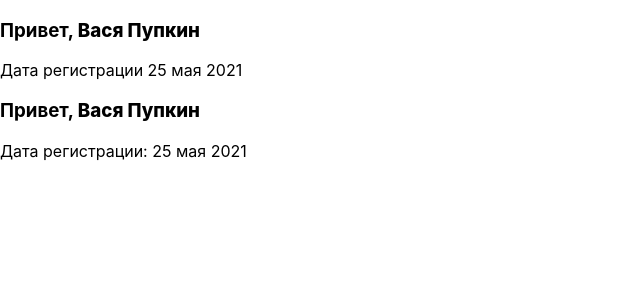
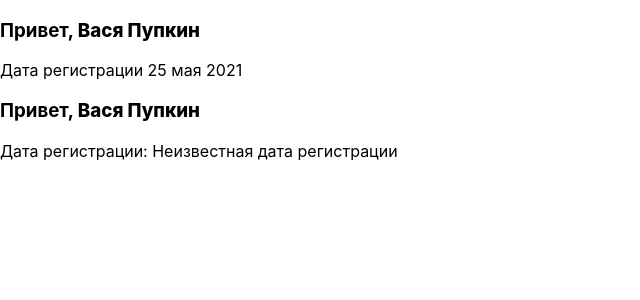
Before and after one commit to faceless49/arch-tutorial, a React (Create React App) app: page / in a window 1280 px wide. Shown: the top 300 px of the page, without its empty margins (0-640 px from the left). Built offline with nearby package versions, Linux system fonts and the light colour scheme.

Commit message:
Внес правки по замечаниям. Переименовал класс S на STYLE. Сделал проверки пропсов. Убрал кавычки при передаче name пропсов

```diff
--- /dev/null
+++ b/src/react-app-env.d.ts
@@ -0,0 +1 @@
+/// <reference types="react-scripts" />
--- a/src/tutorial-1/App.tsx
+++ b/src/tutorial-1/App.tsx
@@ -6,8 +6,8 @@ export const App = () => {
 
   return (
     <div>
-      <ProfileFunc name={"Вася Пупкин"} registredAt={date} />
-      <ProfileClass name={"Вася Пупкин"} registredAt={date} />
+      <ProfileFunc name="Вася Пупкин" registredAt={date} />
+      <ProfileClass name="Вася Пупкин" />
     </div>
   );
 };
--- a/src/tutorial-1/components/ProfileClass.tsx
+++ b/src/tutorial-1/components/ProfileClass.tsx
@@ -1,21 +1,32 @@
 import React from "react";
 import { montoToStr } from "../utils/utils";
-import s from "./Profile.module.scss";
+import style from "./Profile.module.scss";
 type PropsType = {
-  name: string;
-  registredAt: Date;
+  name?: string;
+  registredAt?: Date;
 };
 
 export class ProfileClass extends React.Component<PropsType> {
   render() {
-    const day = this.props.registredAt.getDate();
-    const month = montoToStr(this.props.registredAt.getMonth());
-    const year = this.props.registredAt.getFullYear();
+    let day, month, year;
+
+    if (!this.props.registredAt) {
+      day = "Неизвестная";
+      month = "дата";
+      year = "регистрации";
+    } else {
+      [day, month, year] = [
+        this.props.registredAt.getDate(),
+        montoToStr(this.props.registredAt.getMonth()),
+        this.props.registredAt.getFullYear(),
+      ];
+    }
 
     return (
       <div>
         <h3>
-          Привет, <span className={s.name}>{this.props.name}</span>
+          Привет,{" "}
+          <span className={style.name}>{this.props.name || "Аноним"}</span>
         </h3>
         <span>Дата регистрации: {`${day} ${month} ${year}`}</span>
       </div>
--- a/src/tutorial-1/components/ProfileFunc.tsx
+++ b/src/tutorial-1/components/ProfileFunc.tsx
@@ -1,19 +1,29 @@
 import { montoToStr } from "../utils/utils";
-import s from "./Profile.module.scss";
+import style from "./Profile.module.scss";
 type PropsType = {
-  name: string;
-  registredAt: Date;
+  name?: string;
+  registredAt?: Date;
 };
 
 export const ProfileFunc = (props: PropsType) => {
-  const day = props.registredAt.getDate();
-  const month = montoToStr(props.registredAt.getMonth());
-  const year = props.registredAt.getFullYear();
+  let day, month, year;
+
+  if (!props.registredAt) {
+    day = "Неизвестная";
+    month = "дата";
+    year = "регистрации";
+  } else {
+    [day, month, year] = [
+      props.registredAt.getDate(),
+      montoToStr(props.registredAt.getMonth()),
+      props.registredAt.getFullYear(),
+    ];
+  }
 
   return (
     <div>
       <h3>
-        Привет, <span className={s.name}>{props.name}</span>
+        Привет, <span className={style.name}>{props.name || "Аноним"}</span>
       </h3>
       <span>Дата регистрации {`${day} ${month} ${year}`}</span>
     </div>
```
